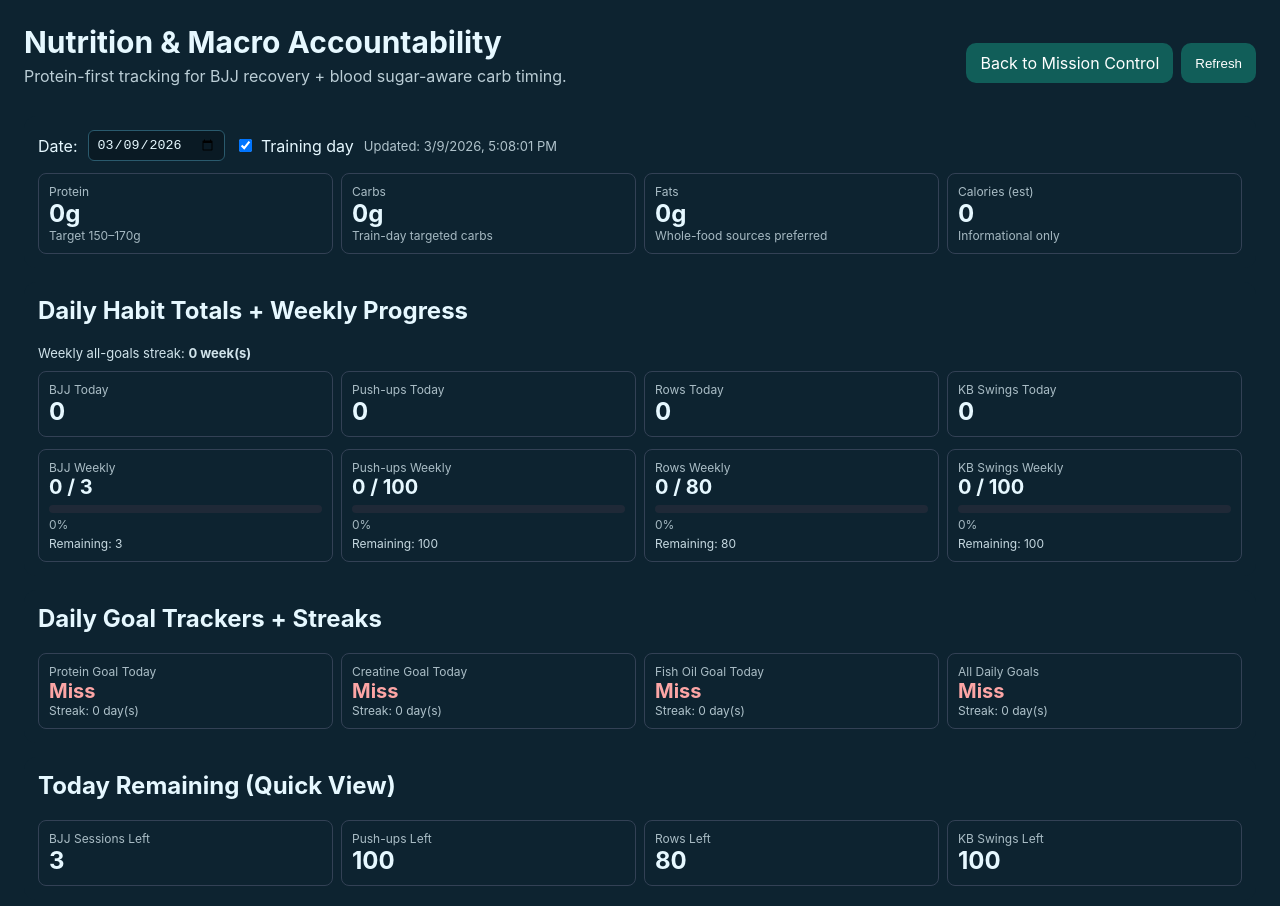
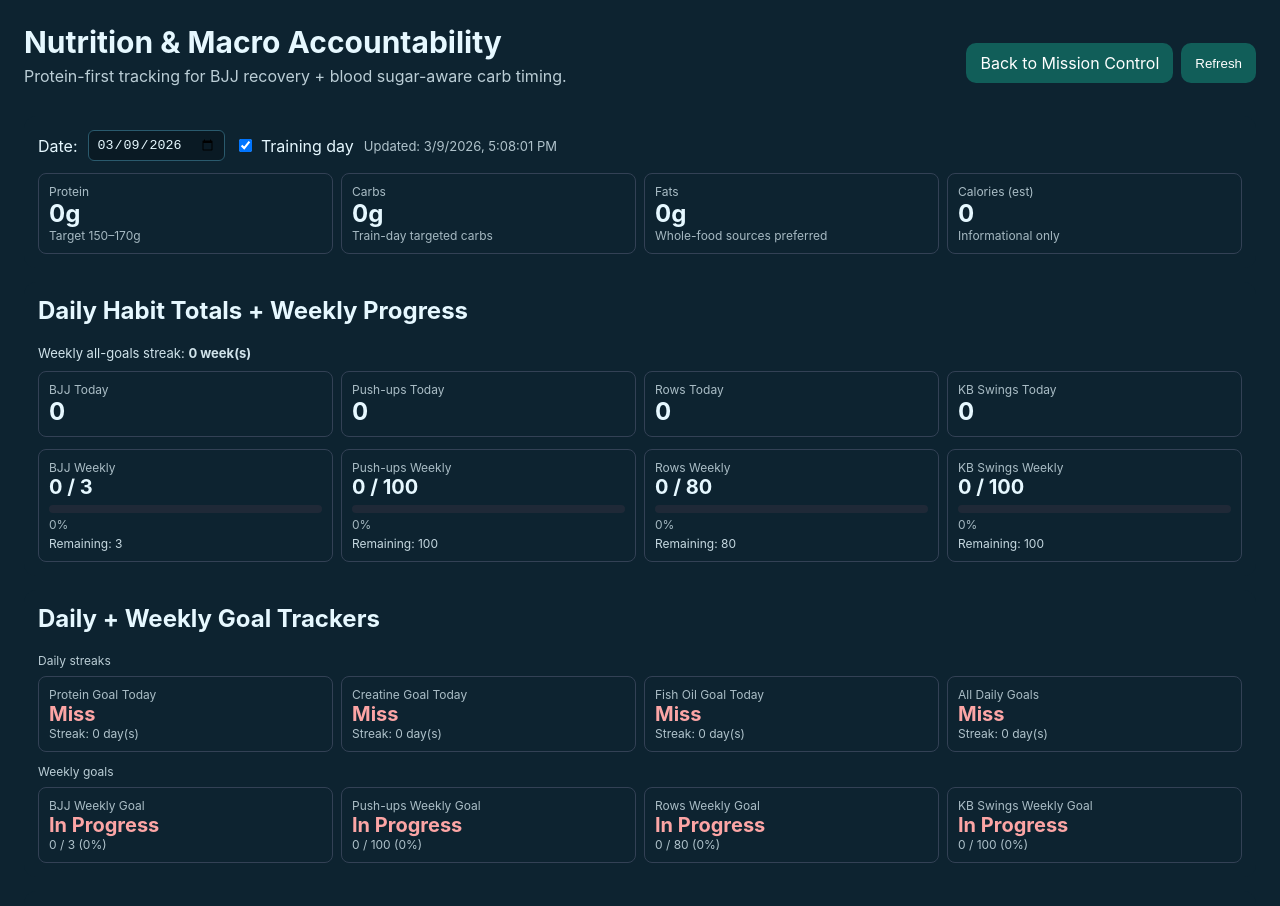
Before and after one commit to joe0332/mc, a Next.js app: page /nutrition-macros in a window 1280 px wide. Shown: the top 906 px of the page. Built offline with nearby package versions, Linux system fonts and the light colour scheme.

Commit message:
Mission Control deploy sync 2026-03-09 13:46:41

```diff
--- a/app/nutrition-macros/page.js
+++ b/app/nutrition-macros/page.js
@@ -197,7 +197,8 @@ export default function NutritionMacrosPage() {
           </section>
 
           <section style={{ background: '#121a33', borderRadius: 12, padding: 14, marginTop: 14 }}>
-            <h2 style={{ marginTop: 0 }}>Daily Goal Trackers + Streaks</h2>
+            <h2 style={{ marginTop: 0 }}>Daily + Weekly Goal Trackers</h2>
+            <div style={{ marginBottom: 8, opacity: 0.8, fontSize: 12 }}>Daily streaks</div>
             <div style={{ display: 'grid', gridTemplateColumns: 'repeat(4, minmax(0,1fr))', gap: 8 }}>
               <div style={{ border: '1px solid #334155', borderRadius: 8, padding: 10 }}>
                 <div style={{ opacity: 0.72, fontSize: 12 }}>Protein Goal Today</div>
@@ -219,6 +220,28 @@ export default function NutritionMacrosPage() {
                 <div style={{ fontSize: 20, fontWeight: 700, color: data.dailyGoals?.allHit ? '#86efac' : '#fca5a5' }}>{data.dailyGoals?.allHit ? 'Hit' : 'Miss'}</div>
                 <div style={{ opacity: 0.75, fontSize: 12 }}>Streak: {Math.round(data.dailyGoals?.streaks?.allGoalsDays || 0)} day(s)</div>
               </div>
+            </div>
+
+            <div style={{ marginTop: 12, marginBottom: 8, opacity: 0.8, fontSize: 12 }}>Weekly goals</div>
+            <div style={{ display: 'grid', gridTemplateColumns: 'repeat(4, minmax(0,1fr))', gap: 8 }}>
+              {[
+                ['bjjSessions', 'BJJ Weekly Goal'],
+                ['pushups', 'Push-ups Weekly Goal'],
+                ['rows', 'Rows Weekly Goal'],
+                ['kbSwings', 'KB Swings Weekly Goal']
+              ].map(([key, label]) => {
+                const target = Number(data.weeklyHabits?.targets?.[key] || 0)
+                const progress = Number(data.weeklyHabits?.progress?.[key] || 0)
+                const done = progress >= target && target > 0
+                const pct = target > 0 ? Math.min(100, Math.round((progress / target) * 100)) : 0
+                return (
+                  <div key={key} style={{ border: '1px solid #334155', borderRadius: 8, padding: 10 }}>
+                    <div style={{ opacity: 0.72, fontSize: 12 }}>{label}</div>
+                    <div style={{ fontSize: 20, fontWeight: 700, color: done ? '#86efac' : '#fca5a5' }}>{done ? 'Hit' : 'In Progress'}</div>
+                    <div style={{ opacity: 0.75, fontSize: 12 }}>{Math.round(progress)} / {Math.round(target)} ({pct}%)</div>
+                  </div>
+                )
+              })}
             </div>
           </section>
 
```
